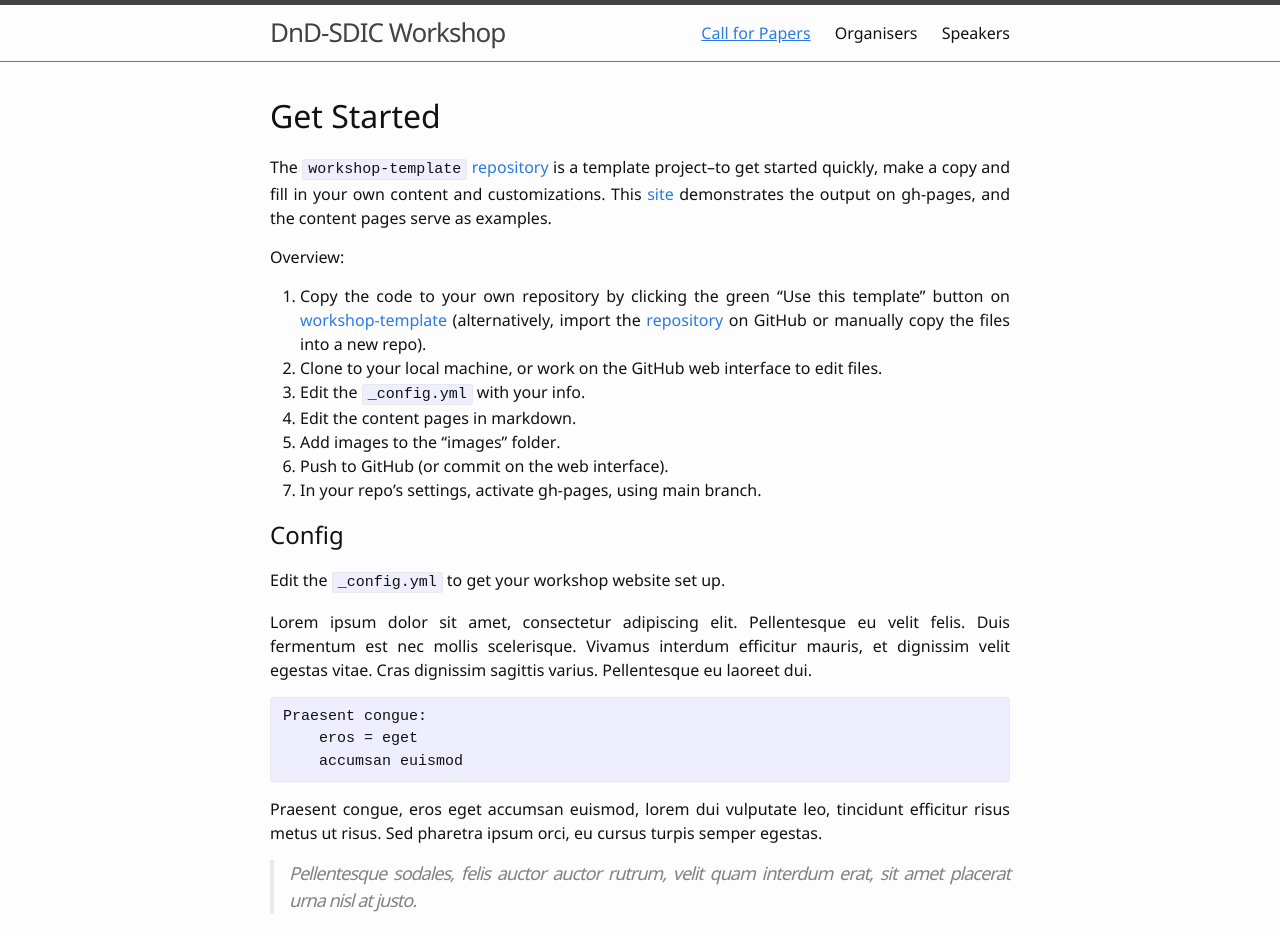
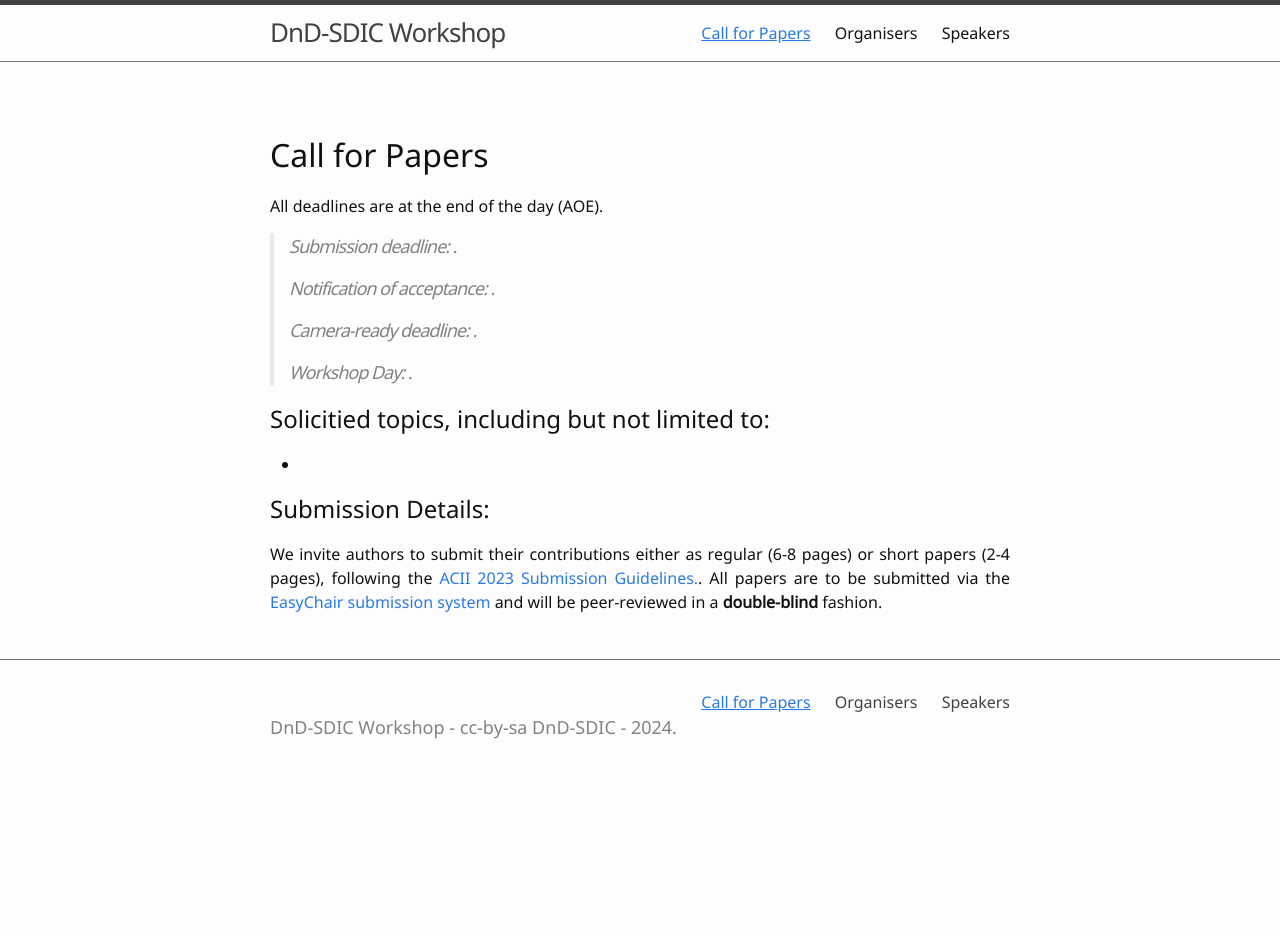
Before and after one commit to DnD-SIDC/dnd-sidc.github.io, a Jekyll site: the page built from cfp.md, in a window 1280 px wide and 1400 px high. Shown: the top 936 px of the window. Built offline with Jekyll 4.4.1, drawn with Linux system fonts in a browser that asks for light colours; some of the changed text lies outside the part shown.

Commit message:
template

````diff
--- a/cfp.md
+++ b/cfp.md
@@ -3,45 +3,31 @@ title: Call for Papers
 nav: true
 ---
 
-# Get Started
+<br>
 
-The `workshop-template` [repository](https://github.com/evanwill/workshop-template) is a template project--to get started quickly, make a copy and fill in your own content and customizations.
-This [site](https://evanwill.github.io/workshop-template/) demonstrates the output on gh-pages, and the content pages serve as examples.
+# Call for Papers
 
-Overview:
+All deadlines are at the end of the day (AOE).
 
-1. Copy the code to your own repository by clicking the green "Use this template" button on [workshop-template](https://github.com/evanwill/workshop-template) (alternatively, import the [repository](https://github.com/evanwill/workshop-template) on GitHub or manually copy the files into a new repo).
-2. Clone to your local machine, or work on the GitHub web interface to edit files.
-3. Edit the `_config.yml` with your info.
-4. Edit the content pages in markdown.
-5. Add images to the "images" folder.
-5. Push to GitHub (or commit on the web interface).
-6. In your repo's settings, activate gh-pages, using main branch.
+> Submission deadline:  .
+>
+> Notification of acceptance:  .
+>
+> Camera-ready deadline: .
+>
+> Workshop Day: .
 
-## Config
+<!-- **_A full call for papers will be forthcoming shortly._** -->
 
-Edit the `_config.yml` to get your workshop website set up.
+## Solicitied topics, including but not limited to:
 
-Lorem ipsum dolor sit amet, consectetur adipiscing elit.
-Pellentesque eu velit felis.
-Duis fermentum est nec mollis scelerisque. Vivamus interdum efficitur mauris, et dignissim velit egestas vitae.
-Cras dignissim sagittis varius. Pellentesque eu laoreet dui.
+*
 
-```
-Praesent congue:
-    eros = eget
-    accumsan euismod
-```
+## Submission Details:
 
-Praesent congue, eros eget accumsan euismod, lorem dui vulputate leo, tincidunt efficitur risus metus ut risus.
-Sed pharetra ipsum orci, eu cursus turpis semper egestas.
+We invite authors to submit their contributions either as regular (6-8 pages) or short papers (2-4 pages), following the [ACII 2023 Submission Guidelines.](https://acii-conf.net/2023/wp-content/uploads/2023/03/2023-ACII-Submission-Guidelines.pdf). All papers are to be submitted via the [EasyChair submission system](https://easychair.org/conferences/submissions?a=30547390) and will be peer-reviewed in a **double-blind** fashion.
 
-> Pellentesque sodales, felis auctor auctor rutrum, velit quam interdum erat, sit amet placerat urna nisl at justo.
+<!-- **Proceedings:** The accepted workshop papers will appear in the ACII Demo and Workshop Proceedings. These could be in the form of short (2-4 pages) or long (6-8 pages) contributions. Authors will be invited to present their accepted papers in an oral presentation during the workshop.  -->
+<!-- Papers that do not meet the acceptance threshold, will be invited for poster presentations (papers not to be included in the proceedings). -->
 
-## Substep
-
-Nam maximus eget orci id pretium. Pellentesque feugiat mauris eu nulla viverra consectetur. Nullam rutrum augue eget mauris accumsan, ac elementum tellus lacinia. Sed pretium aliquet tortor in ornare. Sed eget aliquet metus. Integer sed arcu turpis. Duis auctor sollicitudin semper. Cras posuere, neque nec varius cursus, massa libero sodales elit, sed tempor nibh ex sit amet nisi. Quisque consequat ante quis diam malesuada, in imperdiet tortor mattis. Aliquam erat volutpat. Morbi tortor elit, sagittis quis nibh ut, gravida cursus arcu.
-
-{% include figure.html img="uidaho-workshop.jpg" alt="workshop scene" caption="Be sure to replace all the example values!" width="75%" %}
-
-Ut dapibus lectus tristique efficitur dictum. Quisque efficitur ornare sagittis. Donec ex sem, volutpat quis scelerisque quis, scelerisque non neque. Vivamus convallis felis vel eros pulvinar faucibus. Aliquam finibus pretium odio a pharetra. Nullam ac commodo magna. Fusce et feugiat sem. Nunc vitae scelerisque metus. Aenean sodales placerat mi in aliquet. Curabitur pulvinar auctor mauris quis faucibus. Ut commodo imperdiet ante, at dignissim tellus ultricies ut. Donec at lacus ultrices sem vulputate semper. Donec commodo porta nunc, non tristique mi interdum quis. Phasellus rhoncus bibendum ipsum, ac malesuada augue pulvinar et. Etiam finibus lacus massa, sit amet faucibus lorem consequat sit amet.
+<!-- **Poster Session:** Researchers are further invited to submit their preliminary or work-in-progress contributions as a 1-page extended abstract for poster presentation. The authors will receive a notification of acceptance after a light review that only examines fit and factual correctness, but they will receive feedback from the audience during the workshop. These 1-page extended abstracts will not appear in the workshop proceedings. -->
````
